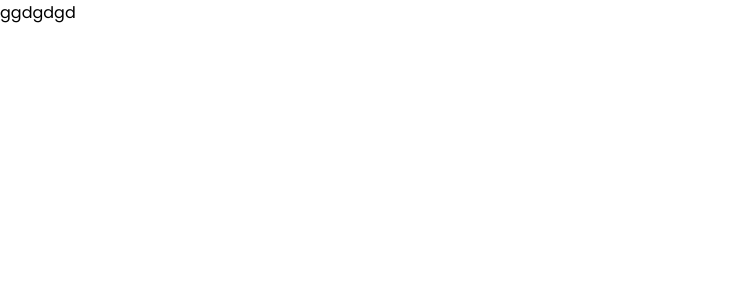
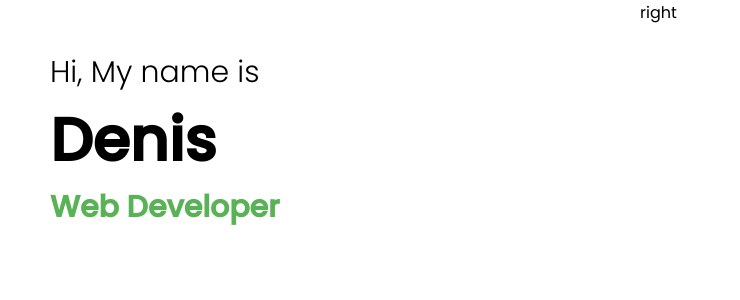
Before and after one commit to Topmewan/profile-site-react, a React (Create React App) app: page / in a window 1280 px wide. Shown: the top 300 px of the page, without its empty margins (0-740 px from the left). Built offline with nearby package versions, Linux system fonts and the light colour scheme.

Commit message:
testing styles

```diff
--- a/src/App.js
+++ b/src/App.js
@@ -1,8 +1,10 @@
+import Intro from "./components/intro/Intro";
+
 
 function App() {
   return (
-    <div className="App">
-      ggdgdgd
+    <div>
+      <Intro/>
 
     </div>
   );
--- /dev/null
+++ b/src/components/intro/Intro.css
@@ -0,0 +1,38 @@
+.i {
+    display: flex;
+    height: 100vh;
+
+}
+
+.i-left {
+    flex: 1;
+}
+
+.i-right {
+    flex: 1;
+}
+
+.i-left-wrapper {
+    padding: 50px;
+}
+
+.i-intro {
+    font-size: 30px;
+    font-weight: 300;
+}
+
+.i-name {
+    font-size: 60px;
+}
+
+.i-title {
+    height: 50px;
+    overflow: hidden;
+}
+
+.i-title-item {
+    height: 50px;
+    font-size: 30px;
+    font-weight: bold;
+    color: #59b256;
+}
--- /dev/null
+++ b/src/components/intro/Intro.js
@@ -0,0 +1,25 @@
+import './Intro.css';
+
+const Intro = () => {
+    return (
+        <div className='i'>
+            <div className="i-left">
+                <div className="i-left-wrapper">
+                    <h1 className='i-intro'>Hi, My name is</h1>
+                    <h2 className='i-name'>Denis</h2>
+                    <div className="i-title">
+                        <div className="-title-wrapper">
+                            <div className="i-title-item">Web Developer</div>
+                            <div className="i-title-item">Engineer</div>
+                        </div>
+                    </div>
+                </div>
+            </div>
+            <div className="i-right">right</div>
+        </div>
+    );
+
+
+}
+
+export default Intro;
```
